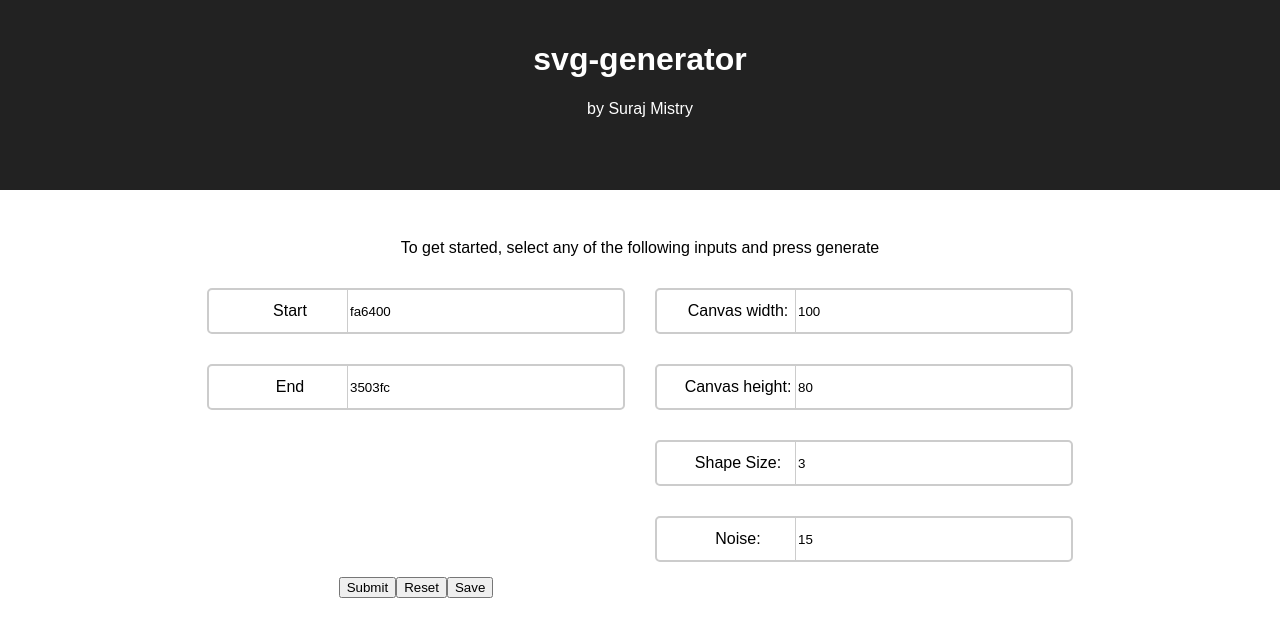
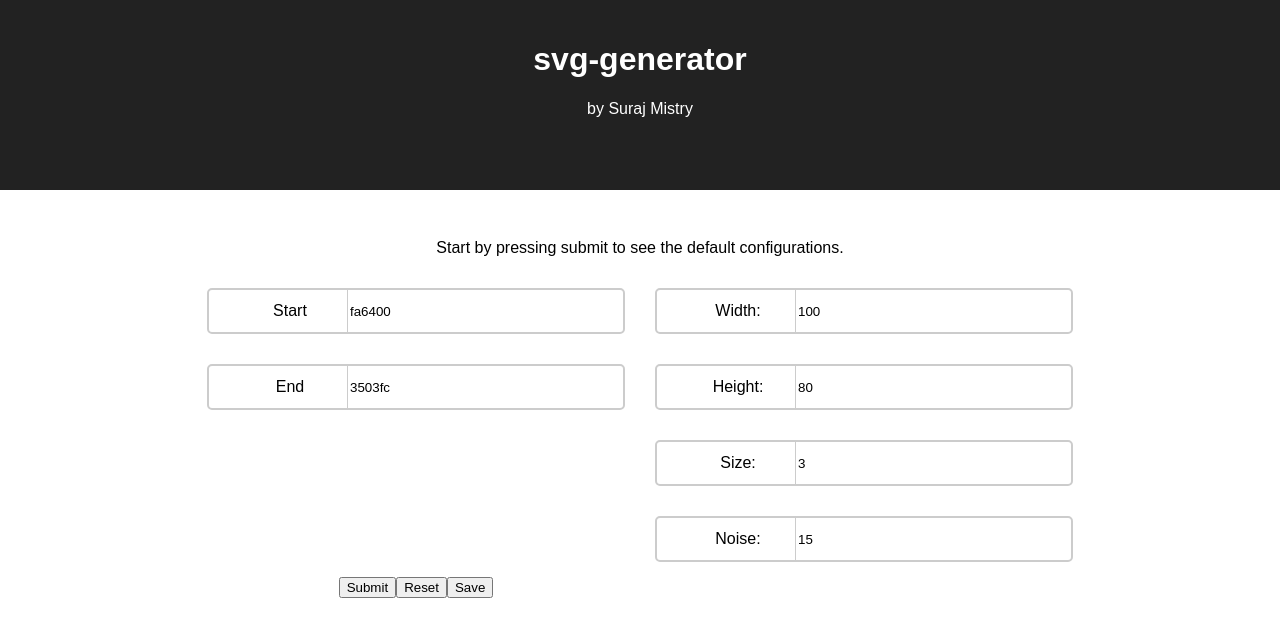
Before and after one commit to surmistry/svg-generator-app, a React (Create React App) app: page / in a window 1280 px wide. Shown: the top 636 px of the page. Built offline with nearby package versions, Linux system fonts and the light colour scheme.

Commit message:
Abbreviate input text

```diff
--- a/src/App.js
+++ b/src/App.js
@@ -102,7 +102,7 @@ class App extends Component {
         <div className="app-body">
 
           <p className="app-body__tag-line">
-            To get started, select any of the following inputs and press generate
+            Start by pressing submit to see the default configurations.
           </p>
           <div className="body-inputs__container">
             <div className="inputs__left-col">
@@ -122,21 +122,21 @@ class App extends Component {
             </div>
             <div className="inputs__right-col">
               < Input
-                label={"Canvas width:"}
+                label={"Width:"}
                 onChangeHandler={(e) => this.handleShapeChange(e, 'width')}
                 error={errors.width}
                 value={form.width}
                 class="input"
               />
               < Input
-                label={"Canvas height:"}
+                label={"Height:"}
                 onChangeHandler={(e) => this.handleShapeChange(e, 'height')}
                 error={errors.height}
                 value={form.height}
                 class="input"
               />
               < Input
-                label={"Shape Size:"}
+                label={"Size:"}
                 onChangeHandler={(e) => this.handleShapeChange(e, 'shapeSize')}
                 error={errors.shapeSize}
                 value={form.shapeSize}
```
